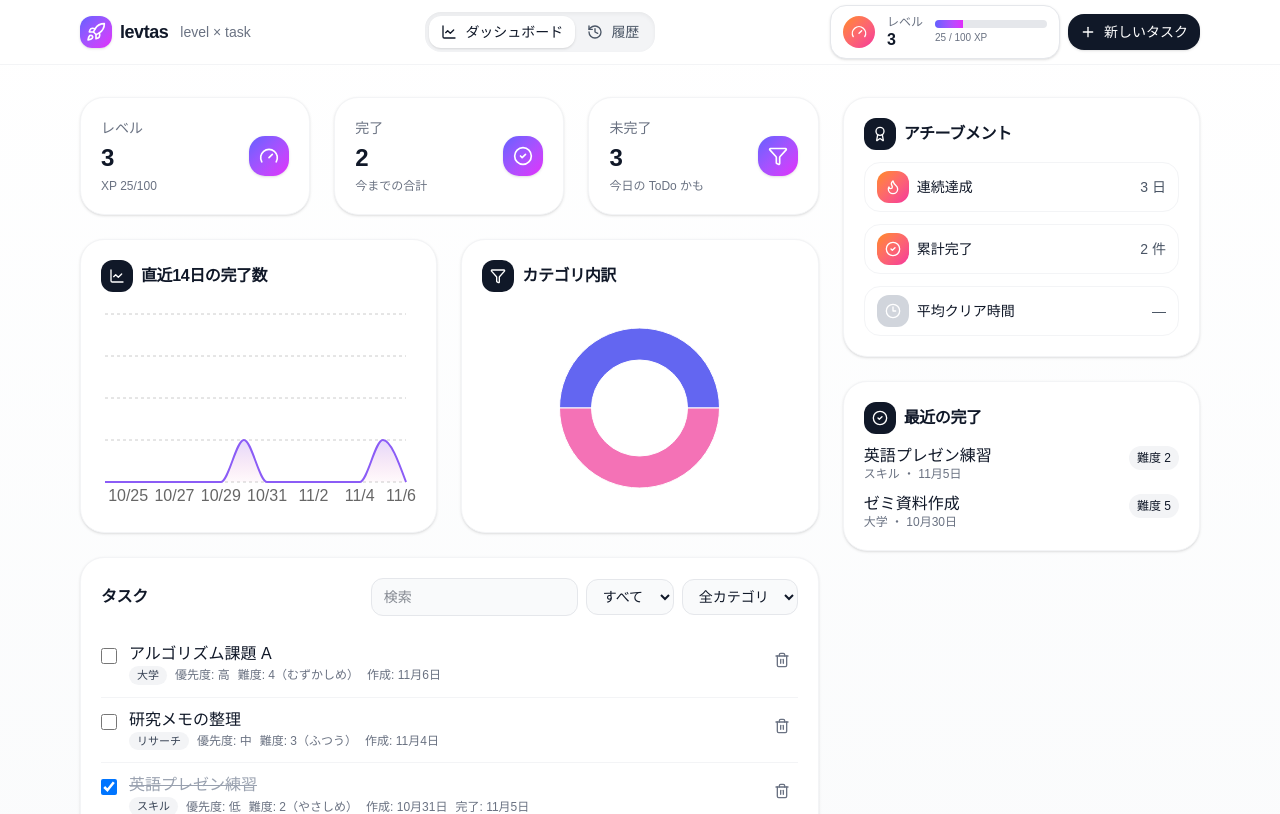
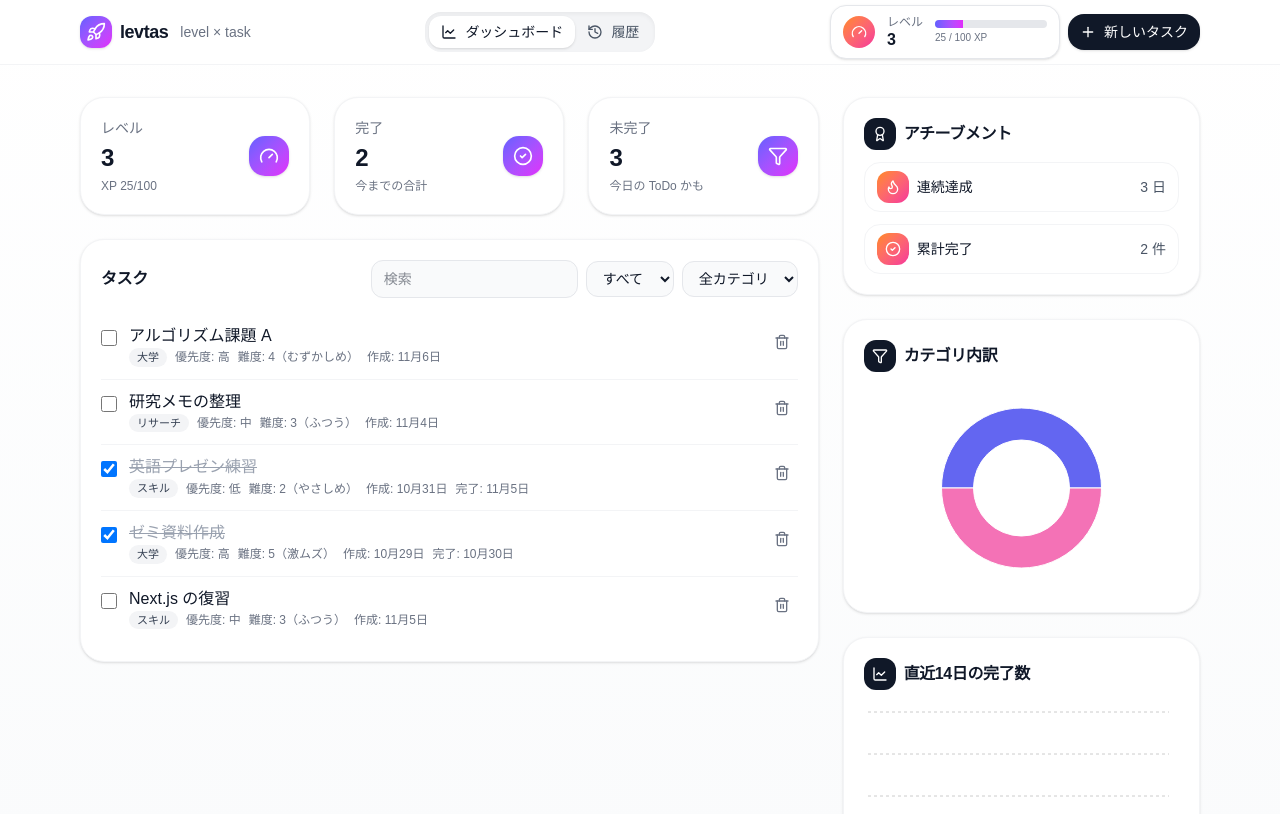
Before and after one commit to hamikan/giiku-camp-team18, a Next.js app in the folder levtas/: page /dashboard in a window 1280 px wide. Shown: the top 814 px of the page. Built offline with nearby package versions, Linux system fonts and the light colour scheme.

Commit message:
位置変更

```diff
--- a/levtas/src/app/(main)/dashboard/page.tsx
+++ b/levtas/src/app/(main)/dashboard/page.tsx
@@ -213,7 +213,36 @@ function Dashboard({ tasks, completed, todo, level, dailySeries, categorySeries,
     <div className="grid grid-cols-1 lg:grid-cols-3 gap-6 mt-8">
       <div className="lg:col-span-2 space-y-6">
         <StatsRow completed={completed} todo={todo} level={level} />
-        <div className="grid grid-cols-1 md:grid-cols-2 gap-6">
+
+
+        <TaskList title="タスク" tasks={filteredTasks} filters={filters} setFilters={setFilters} onToggleDone={onToggleDone} onDeleteTask={onDeleteTask} categories={["all", ...Array.from(new Set(tasks.map((t) => t.category)))]} />
+           <div className="grid grid-cols-1 md:grid-cols-2 gap-6">
+
+        </div>
+      </div>
+
+      <div className="space-y-6">
+        <Card title="アチーブメント" icon={Award}>
+          <ul className="space-y-3">
+            <Achievement icon={Flame} label="連続達成" value="3 日" />
+            <Achievement icon={CheckCircle2} label="累計完了" value={`${completed.length} 件`} />
+            {/* 平均クリア時間存在した場所 */}
+          </ul>
+        </Card>
+        <Card title="カテゴリ内訳" icon={Filter}>
+          <div className="h-52">
+            <ResponsiveContainer width="100%" height="100%">
+              <PieChart>
+                <Pie data={categorySeries} dataKey="value" nameKey="name" outerRadius={80} innerRadius={48}>
+                  {categorySeries.map((_, i) => (
+                    <Cell key={i} fill={["#6366f1", "#f472b6", "#06b6d4", "#22c55e", "#f59e0b"][i % 5]} />
+                    ))}
+                </Pie>
+              <Tooltip contentStyle={{ borderRadius: 12 }} />
+              </PieChart>
+            </ResponsiveContainer>
+          </div>
+          </Card>
           <Card title="直近14日の完了数" icon={LineChart}>
             <div className="h-52">
               <ResponsiveContainer width="100%" height="100%">
@@ -233,49 +262,8 @@ function Dashboard({ tasks, completed, todo, level, dailySeries, categorySeries,
               </ResponsiveContainer>
             </div>
           </Card>
-          <Card title="カテゴリ内訳" icon={Filter}>
-            <div className="h-52">
-              <ResponsiveContainer width="100%" height="100%">
-                <PieChart>
-                  <Pie data={categorySeries} dataKey="value" nameKey="name" outerRadius={80} innerRadius={48}>
-                    {categorySeries.map((_, i) => (
-                      <Cell key={i} fill={["#6366f1", "#f472b6", "#06b6d4", "#22c55e", "#f59e0b"][i % 5]} />
-                    ))}
-                  </Pie>
-                  <Tooltip contentStyle={{ borderRadius: 12 }} />
-                </PieChart>
-              </ResponsiveContainer>
-            </div>
-          </Card>
-        </div>
-
-        <TaskList title="タスク" tasks={filteredTasks} filters={filters} setFilters={setFilters} onToggleDone={onToggleDone} onDeleteTask={onDeleteTask} categories={["all", ...Array.from(new Set(tasks.map((t) => t.category)))]} />
       </div>
 
-      <div className="space-y-6">
-        <Card title="アチーブメント" icon={Award}>
-          <ul className="space-y-3">
-            <Achievement icon={Flame} label="連続達成" value="3 日" />
-            <Achievement icon={CheckCircle2} label="累計完了" value={`${completed.length} 件`} />
-            <Achievement icon={Clock3} label="平均クリア時間" value="—" subtle />
-          </ul>
-        </Card>
-
-        <Card title="最近の完了" icon={CheckCircle2}>
-          <ul className="space-y-3">
-            {completed.slice(0, 5).map((t) => (
-              <li key={t.id} className="flex items-start justify-between gap-3">
-                <div>
-                  <div className="font-medium leading-tight">{t.title}</div>
-                  <div className="text-xs text-gray-500">{t.category} ・ {formatDate(t.completedAt)}</div>
-                </div>
-                <span className="text-xs rounded-full bg-gray-100 px-2 py-1">難度 {t.difficulty + 1}</span>
-              </li>
-            ))}
-            {completed.length === 0 && <div className="text-sm text-gray-500">まだ完了タスクがありません</div>}
-          </ul>
-        </Card>
-      </div>
     </div>
   );
 }
```
